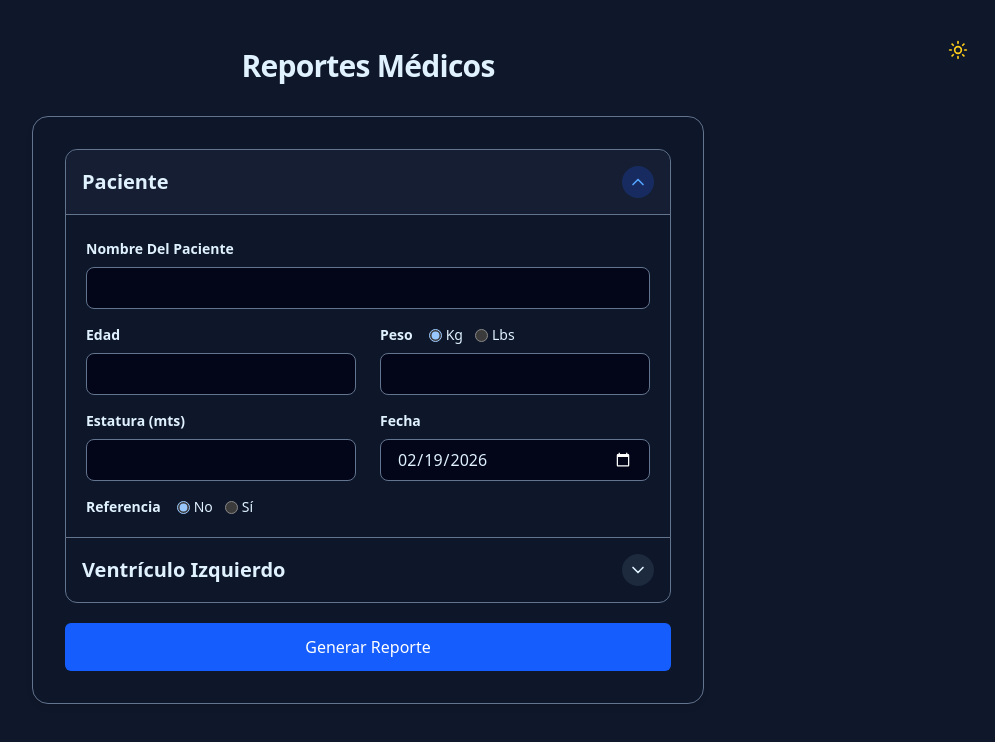
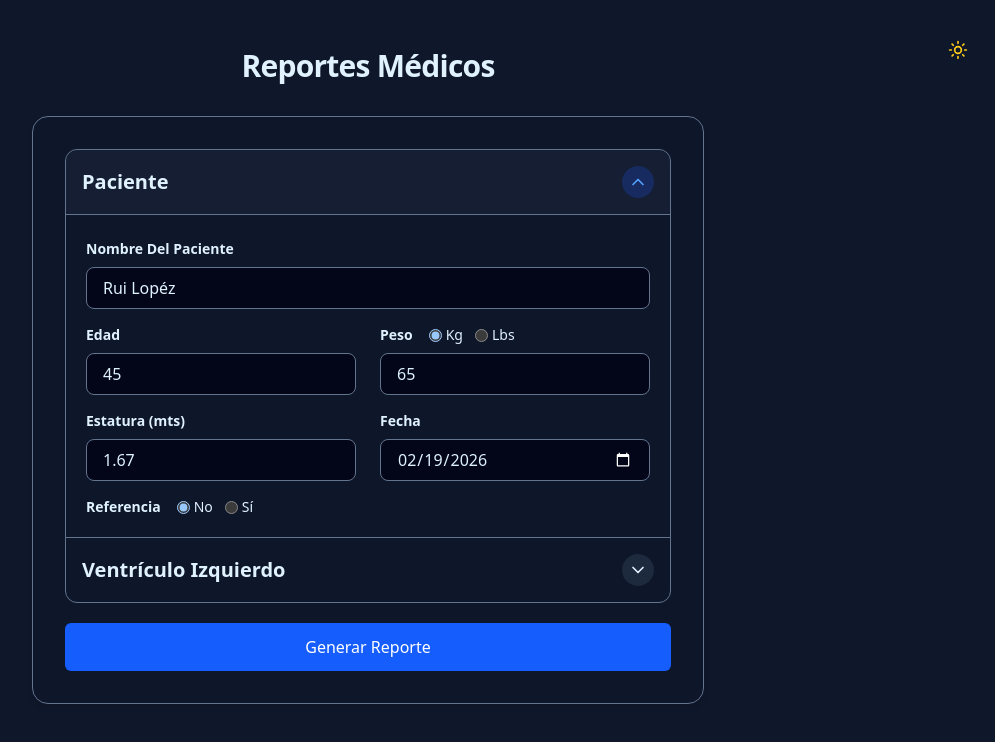
Before and after one commit to Vecttory/medical-reports, a Next.js app: page / in a window 1280 px wide. Shown: the top 742 px of the page, without its empty margins (272-1267 px from the left). Built offline with nearby package versions, Linux system fonts and the light colour scheme.

Commit message:
default values added temporarly for the patient data section

```diff
--- a/app/page.js
+++ b/app/page.js
@@ -173,6 +173,7 @@ export default function Home() {
                 id="name"
                 name="name"
                 required
+                defaultValue="Rui Lopéz"
                 className="w-full px-4 py-2 border-1 border-slate-400 dark:border-slate-500 rounded-lg bg-white dark:bg-slate-950 focus:outline-none focus:ring-2 focus:ring-blue-500 focus:border-transparent transition-shadow"
               />
           </div>
@@ -189,6 +190,7 @@ export default function Home() {
                 name="age"
                 min="0"
                 required
+                defaultValue="45"
                 className="w-full px-4 py-2 border-1 border-slate-400 dark:border-slate-500 rounded-lg bg-white dark:bg-slate-950 focus:outline-none focus:ring-2 focus:ring-blue-500 focus:border-transparent transition-shadow"
               />
             </div>
@@ -217,6 +219,7 @@ export default function Home() {
                 step="0.01"
                 min="0"
                 required
+                defaultValue="65"
                 className="w-full px-4 py-2 border-1 border-slate-400 dark:border-slate-500 rounded-lg bg-white dark:bg-slate-950 focus:outline-none focus:ring-2 focus:ring-blue-500 focus:border-transparent transition-shadow"
               />
             </div>
@@ -233,6 +236,7 @@ export default function Home() {
                 step="0.01"
                 min="0"
                 required
+                defaultValue="1.67"
                 className="w-full px-4 py-2 border-1 border-slate-400 dark:border-slate-500 rounded-lg bg-white dark:bg-slate-950 focus:outline-none focus:ring-2 focus:ring-blue-500 focus:border-transparent transition-shadow"
               />
             </div>
```
